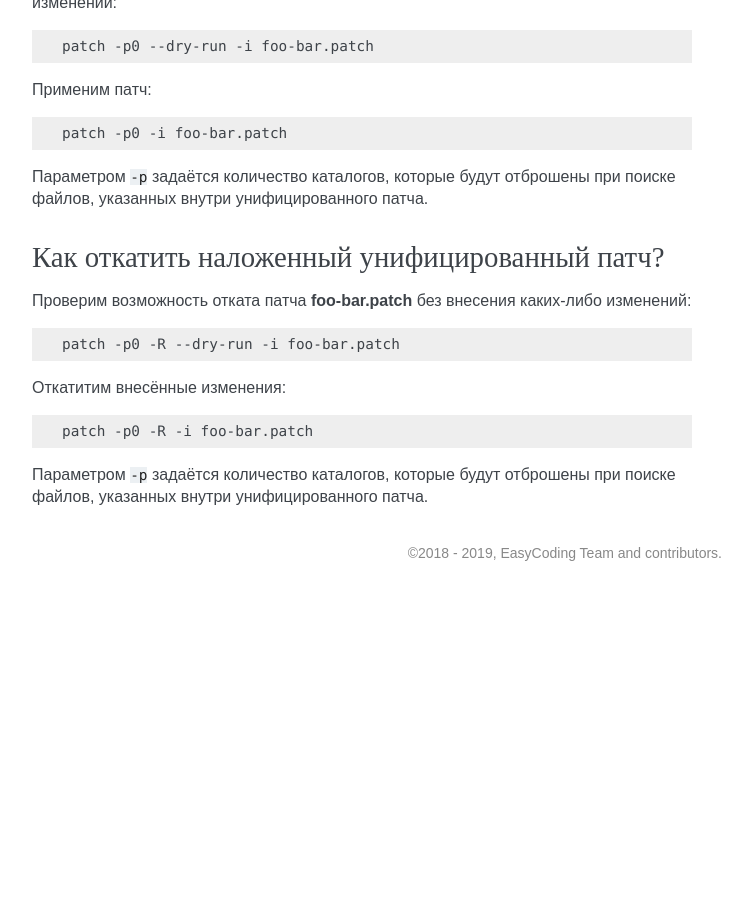
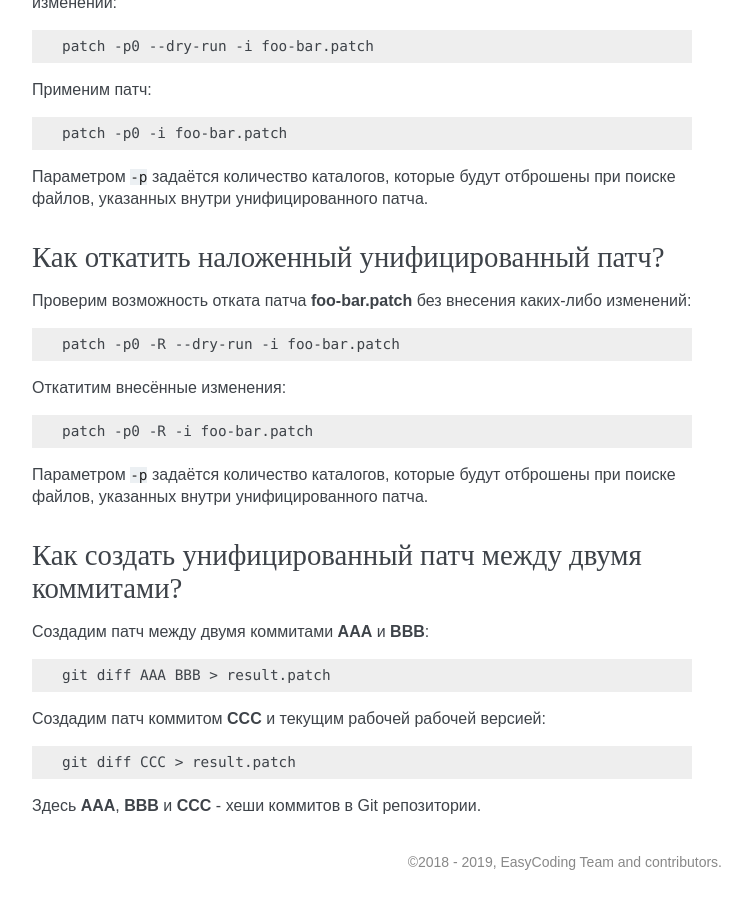
Before and after one commit to RussianFedora/FAQ, a Sphinx documentation site: the page built from source/development.rst, in a window 1280 px wide and 900 px high, scrolled down 15033 px. Shown: the whole window, without its empty margins (388-1137 px from the left). Built offline with Sphinx 7.4.7, drawn with Linux system fonts in a browser that asks for light colours; before the commit the page ends 15624 px from its top, so only the background shows below that; some of the changed text lies outside the part shown.

Commit message:
Added question about exporting patch between Git commits.

```diff
--- a/source/development.rst
+++ b/source/development.rst
@@ -861,3 +861,23 @@
     patch -p0 -R -i foo-bar.patch
 
 Параметром ``-p`` задаётся количество каталогов, которые будут отброшены при поиске файлов, указанных внутри унифицированного патча.
+
+.. index:: patch, diff, unified, git, commit
+.. _patch-git-create:
+
+Как создать унифицированный патч между двумя коммитами?
+==========================================================
+
+Создадим патч между двумя коммитами **AAA** и **BBB**:
+
+.. code-block:: text
+
+    git diff AAA BBB > result.patch
+
+Создадим патч коммитом **CCC** и текущим рабочей рабочей версией:
+
+.. code-block:: text
+
+    git diff CCC > result.patch
+
+Здесь **AAA**, **BBB** и **CCC** - хеши коммитов в Git репозитории.
```
